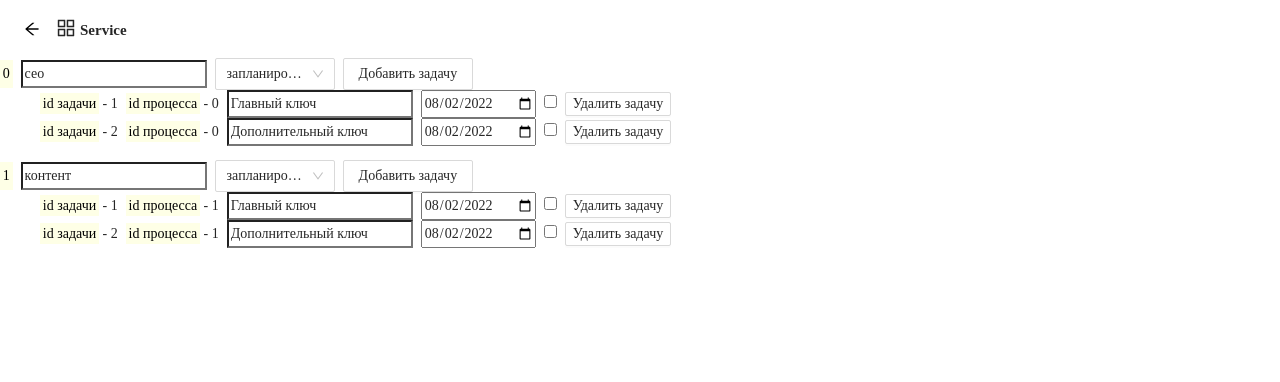
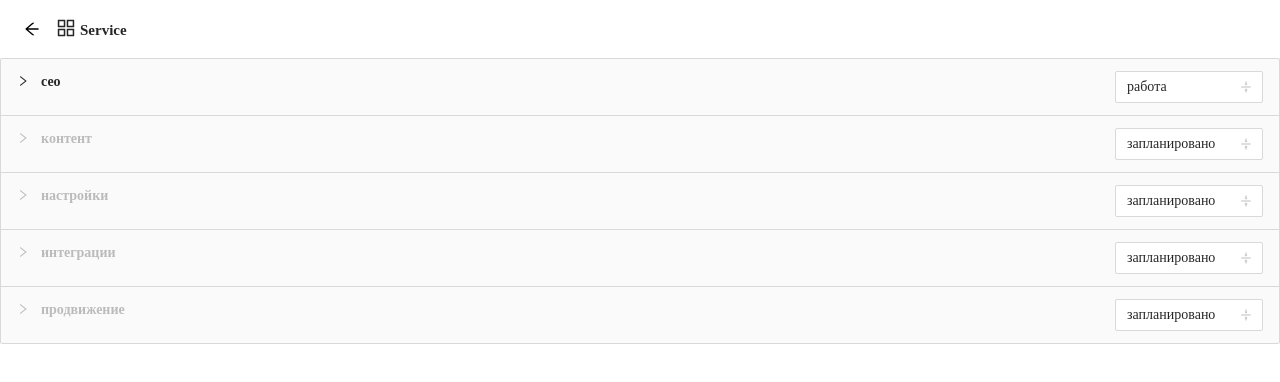
Before and after one commit to zharinov-nikita/app-client, a React (Create React App) app: page /process in a window 1280 px wide. Shown: the top 382 px of the page. Built offline with nearby package versions, Linux system fonts and the light colour scheme.

Commit message:
Components Process

```diff
--- a/src/microservices/process/components/ProcessList/ProcessItem/ProcessItem.tsx
+++ b/src/microservices/process/components/ProcessList/ProcessItem/ProcessItem.tsx
@@ -1,55 +1,18 @@
 import React from 'react'
-import { Button, Select } from 'antd';
-
-import { useAppDispatch } from '../../../../../hooks/redux'
-import { processSlice, ProcessType, StatusProcessType } from '../../../store/process'
+import { ProcessType } from '../../../store/process'
 import TaskItem from './TaskItem/TaskItem'
 
 type PropsType = {
     process: ProcessType
 }
 
-const { Option } = Select;
-
 
 
 const ProcessItem: React.FC<PropsType> = ({ process }) => {
-    const dispatch = useAppDispatch()
-    const { createProcess, deleteProcess, updateProcess, createTaskProcess } = processSlice.actions
     return (
-        <div>
-            <div style={{ display: "flex", alignItems: 'center', gap: 8 }}>
-                <mark>{process._id}</mark>
-                <input
-                    type="text"
-                    value={process.name}
-                    onChange={(e: { target: HTMLInputElement }) => dispatch(updateProcess({ ...process, name: e.target.value }))}
-                />
-                <Select
-                    defaultValue={process.status}
-                    style={{ width: 120 }}
-                    onChange={(value: StatusProcessType) => dispatch(updateProcess({ ...process, status: value }))}
-                >
-                    <Option value="запланировано">запланировано</Option>
-                    <Option value="работа">работа</Option>
-                    <Option value="завершено">завершено</Option>
-                </Select>
-                <Button
-                    onClick={() => dispatch(createTaskProcess({
-                        _id: Date.now(),
-                        processId: Number(process._id),
-                        name: 'Новая задача',
-                        date: '2022-08-02',
-                        completed: false
-                    }))}
-                    children={'Добавить задачу'}
-                />
-            </div>
-
-            <ul>
-                {process.tasks.map(task => <TaskItem task={task} key={task._id} />)}
-            </ul>
-        </div>
+        <>
+            {process.tasks.map(task => <TaskItem task={task} key={task._id} />)}
+        </>
     )
 }
 
--- a/src/microservices/process/components/ProcessList/ProcessItem/TaskItem/TaskItem.tsx
+++ b/src/microservices/process/components/ProcessList/ProcessItem/TaskItem/TaskItem.tsx
@@ -1,50 +1,28 @@
-import { Button } from 'antd'
 import React from 'react'
+import { Button, Checkbox, Col, Input, Row } from 'antd'
 import { useAppDispatch } from '../../../../../../hooks/redux'
 import { processSlice, TaskType } from '../../../../store/process'
+import type { DatePickerProps } from 'antd';
+
 
 type PropsTaskItemType = {
     task: TaskType
 }
 
+
 const TaskItem: React.FC<PropsTaskItemType> = ({ task }) => {
     const dispatch = useAppDispatch()
-    const { updateTaskProcess, deleteTaskProcess } = processSlice.actions
+    const { updateTaskProcess } = processSlice.actions
     return (
-        <div>
-            <li key={task._id} style={{ display: "flex", alignItems: 'center', gap: 8 }}>
-                <span><mark>id задачи</mark> - {task._id}</span>
-                <span><mark>id процесса</mark> - {task.processId}</span>
-                <span>
-                    <input
-                        type="text"
-                        value={task.name}
-                        onChange={(e: { target: HTMLDataElement }) => dispatch(updateTaskProcess({ ...task, name: e.target.value }))}
-                    />
-                </span>
-                <span>
-                    <input
-                        type="date"
-                        value={task.date}
-                        onChange={(e: { target: HTMLDataElement }) => dispatch(updateTaskProcess({ ...task, date: e.target.value }))}
-                    />
-                </span>
-                <span>
-                    <input
-                        type="checkbox"
-                        checked={task.completed}
-                        onChange={() => dispatch(updateTaskProcess({ ...task, completed: !task.completed }))}
-                    />
-                </span>
-                <span>
-                    <Button
-                        onClick={() => dispatch(deleteTaskProcess(task))}
-                        children={'Удалить задачу'}
-                        size={'small'}
-                    />
-                </span>
-            </li>
-        </div>
+        <Row>
+            <Col span={24}>
+                <Checkbox
+                    checked={task.completed}
+                    onChange={() => dispatch(updateTaskProcess({ ...task, completed: !task.completed }))} >
+                    {task.name}
+                </Checkbox>
+            </Col>
+        </Row>
     )
 }
 
--- a/src/microservices/process/components/ProcessList/ProcessLIst.tsx
+++ b/src/microservices/process/components/ProcessList/ProcessLIst.tsx
@@ -1,12 +1,54 @@
-import React from 'react'
-import { useAppSelector } from '../../../../hooks/redux'
+import React, { useEffect } from 'react'
+import { useAppDispatch, useAppSelector } from '../../../../hooks/redux'
 import ProcessItem from './ProcessItem/ProcessItem'
+import { Collapse, Select, Tooltip, Typography } from 'antd'
+import { processSlice, StatusProcessType } from '../../store/process'
+import { CaretDownOutlined, VerticalAlignMiddleOutlined } from '@ant-design/icons'
+const { Option } = Select
+const { Panel } = Collapse
+
+
+
 
 const ProcessList: React.FC = () => {
+    const dispatch = useAppDispatch()
+    const { updateProcess } = processSlice.actions
     const processes = useAppSelector(state => state.process.processes)
+
     return (
         <>
-            {processes.map(process => <ProcessItem key={process._id} process={process} />)}
+            <Collapse>
+                {processes.map((process, index) =>
+                    <Panel
+                        header={
+                            <Typography.Text
+                                children={process.name}
+                                strong
+                                disabled={(process.status !== 'работа') && true}
+                            />
+                        }
+                        extra={
+                            <Select
+                                defaultValue={process.status}
+                                style={{ width: 148 }}
+                                onClick={(e) => e.stopPropagation()}
+                                onChange={(value: StatusProcessType) => {
+                                    dispatch(updateProcess({ ...process, status: value }))
+                                }}
+                                suffixIcon={<VerticalAlignMiddleOutlined />}
+                            >
+                                <Option value={'запланировано'}>запланировано</Option>
+                                <Option value={'работа'}>работа</Option>
+                                <Option value={'завершено'}>завершено</Option>
+                            </Select>
+                        }
+                        key={process._id}
+                        collapsible={(process.status === 'работа') ? 'header' : 'disabled'}
+                    >
+                        <ProcessItem process={process} />
+                    </Panel>
+                )}
+            </Collapse>
         </>
     )
 }
--- a/src/microservices/process/store/process.ts
+++ b/src/microservices/process/store/process.ts
@@ -28,7 +28,7 @@ const initialState: InitialStateType = {
         {
             _id: 0,
             name: 'сео',
-            status: 'запланировано',
+            status: 'работа',
             tasks: [
                 { _id: 1, processId: 0, name: 'Главный ключ', date: '2022-08-02', completed: false },
                 { _id: 2, processId: 0, name: 'Дополнительный ключ', date: '2022-08-02', completed: false }
@@ -39,10 +39,39 @@ const initialState: InitialStateType = {
             name: 'контент',
             status: 'запланировано',
             tasks: [
-                { _id: 1, processId: 1, name: 'Главный ключ', date: '2022-08-02', completed: false },
-                { _id: 2, processId: 1, name: 'Дополнительный ключ', date: '2022-08-02', completed: false }
+                { _id: 1, processId: 1, name: 'Статья #1', date: '2022-08-02', completed: false },
+                { _id: 2, processId: 1, name: 'Статья #2', date: '2022-08-02', completed: false }
             ]
-        }
+        },
+        {
+            _id: 2,
+            name: 'настройки',
+            status: 'запланировано',
+            tasks: [
+                { _id: 1, processId: 2, name: 'Доменное имя', date: '2022-08-02', completed: false },
+                { _id: 2, processId: 2, name: 'SSL сертификат', date: '2022-08-02', completed: false },
+            ]
+        },
+        {
+            _id: 3,
+            name: 'интеграции',
+            status: 'запланировано',
+            tasks: [
+                { _id: 1, processId: 3, name: 'Yandex webmaster', date: '2022-08-02', completed: false },
+                { _id: 2, processId: 3, name: 'Yandex metrika', date: '2022-08-02', completed: false },
+                { _id: 3, processId: 3, name: 'Google console search', date: '2022-08-02', completed: false },
+                { _id: 4, processId: 3, name: 'Google analytics', date: '2022-08-02', completed: false },
+            ]
+        },
+        {
+            _id: 4,
+            name: 'продвижение',
+            status: 'запланировано',
+            tasks: [
+                { _id: 1, processId: 4, name: 'Добавить страницу #1 в Yandex webmaster', date: '2022-08-02', completed: false },
+                { _id: 2, processId: 4, name: 'Добавить страницу #2 в Yandex webmaster', date: '2022-08-02', completed: false },
+            ]
+        },
     ]
 }
 
```
